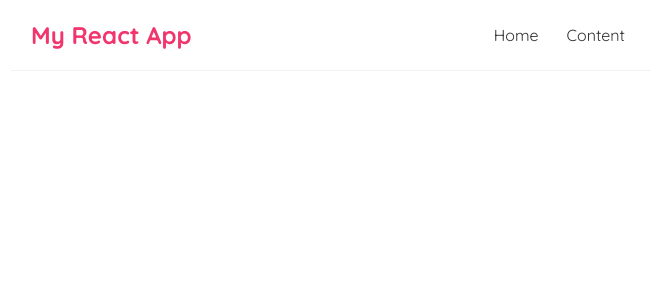
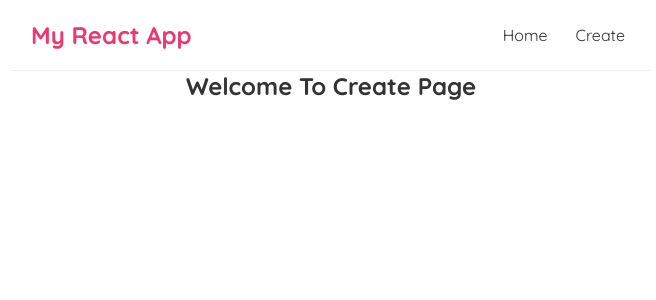
Before and after one commit to wesam196/First-react, a React (Create React App) app: page /create in a window 1280 px wide. Shown: the top 300 px of the page, without its empty margins (309-965 px from the left). Built offline with nearby package versions, Linux system fonts and the light colour scheme.

Commit message:
add routes

```diff
--- a/data/db.json
+++ b/data/db.json
@@ -15,8 +15,24 @@
         }
 
 
+    ],
 
+    "blogs2":[
+        {
+            "title": "First subject222",
+            "body": "First subject body....",
+            "Auther": "Wesam",
+            "id": 1
+        },
+        {
+            "title": "Second subject222",
+            "body": "Second subject body....",
+            "Auther": "Ali",
+            "id": 2
+
+        }
 
 
     ]
+
 }
--- a/src/App.js
+++ b/src/App.js
@@ -2,6 +2,7 @@ import './App.css';
 import Navbar from './Navbar';
 import Home from './Home';
 import {BrowserRouter as Router, Route, Routes } from 'react-router-dom';
+import Create from './Create';
 
 
 function App() {
@@ -14,7 +15,7 @@ function App() {
 
           <Route path='/' element={<Home />}/>
 
-
+          <Route path='/create' element={ <Create/>  }/>
 
 
 
--- a/src/BlogLists.js
+++ b/src/BlogLists.js
@@ -1,14 +1,18 @@
-function BlogLists({blogs })   {
+function BlogLists({blogs  })   {
+
     return (
 
         <div className="BlogLists">
 
             {blogs.map((blog)=>(
             <div className="blog-preview" key={blog.id}>
+
+                <div>
                 <h2>{blog.title}</h2>
                 <p>{blog.Auther}</p>
                 <p>{blog.body}</p>
                 <p>id = {blog.id}</p>
+                </div>
 
 
             </div>
--- /dev/null
+++ b/src/Create.js
@@ -0,0 +1,13 @@
+const Create = () => {
+    return (
+
+        <div className="create">
+            <h2>Welcome To Create Page</h2>
+        </div>
+
+      )
+
+    ;
+}
+
+export default Create;
--- a/src/Home.js
+++ b/src/Home.js
@@ -8,11 +8,15 @@ function Home(){
 
     var {data:blogs, isLoading, error} = useFetch('http://localhost:8000/blogs');
 
+
     return(
         <div className="Home">
             {error && <h1 >{error}</h1>}
             {isLoading && <p>Loading...</p>}
-            {blogs && <BlogLists blogs={blogs}  />}
+
+
+
+            {blogs && <BlogLists blogs={blogs}   />}
 
 
             </div>
--- a/src/Navbar.js
+++ b/src/Navbar.js
@@ -8,7 +8,7 @@ function Navbar(){
             <div className="links">
                 <a href="/">Home</a>
 
-                <a href="/Content">Content</a>
+                <a href="/create">Create</a>
             </div>
 
         </nav>
--- a/src/index.css
+++ b/src/index.css
@@ -37,6 +37,7 @@
   padding: 10px 16px;
   margin: 20px 0;
   border-bottom: 1px solid #fafafa;
+
 }
 .blog-preview:hover{
   box-shadow: 1px 3px 5px rgba(0,0,0,1);
@@ -46,4 +47,5 @@
   font-size: 20px;
   color: #f1356d;
   margin-bottom: 8px;
+
 }
```
